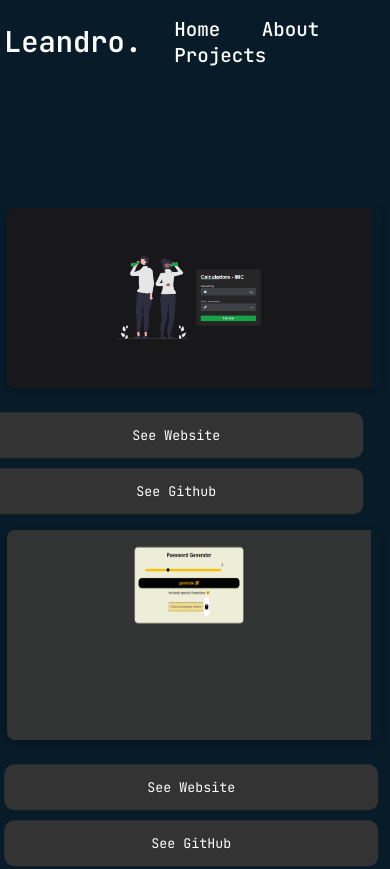
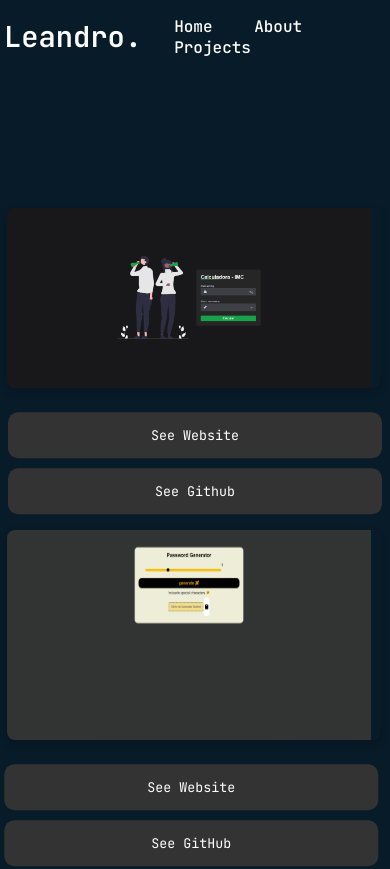
Before and after one commit to LeandroCordeiro97/LeandroPortfolio, a plain HTML site: page Projects/projects.html in a window 390 px wide. Shown: the top 869 px of the page. Drawn offline with Linux system fonts and the light colour scheme.

Commit message:
Add files via upload

```diff
--- a/Projects/projects.css
+++ b/Projects/projects.css
@@ -91,7 +91,7 @@ body {
 
 .Project1 button {
     width: 100%;
-    transform: translate(-5%, 20%);
+    transform: translate(0%, 20%);
     font-family: "JetBrains Mono", monospace;
     padding: 10px;
     border-radius: 10px;
@@ -367,7 +367,7 @@ body {
     }
 
     .navbar a {
-        font-size: 1.2rem;
+        font-size: 1.rem;
         margin-left: 2rem;
     }
 
```
